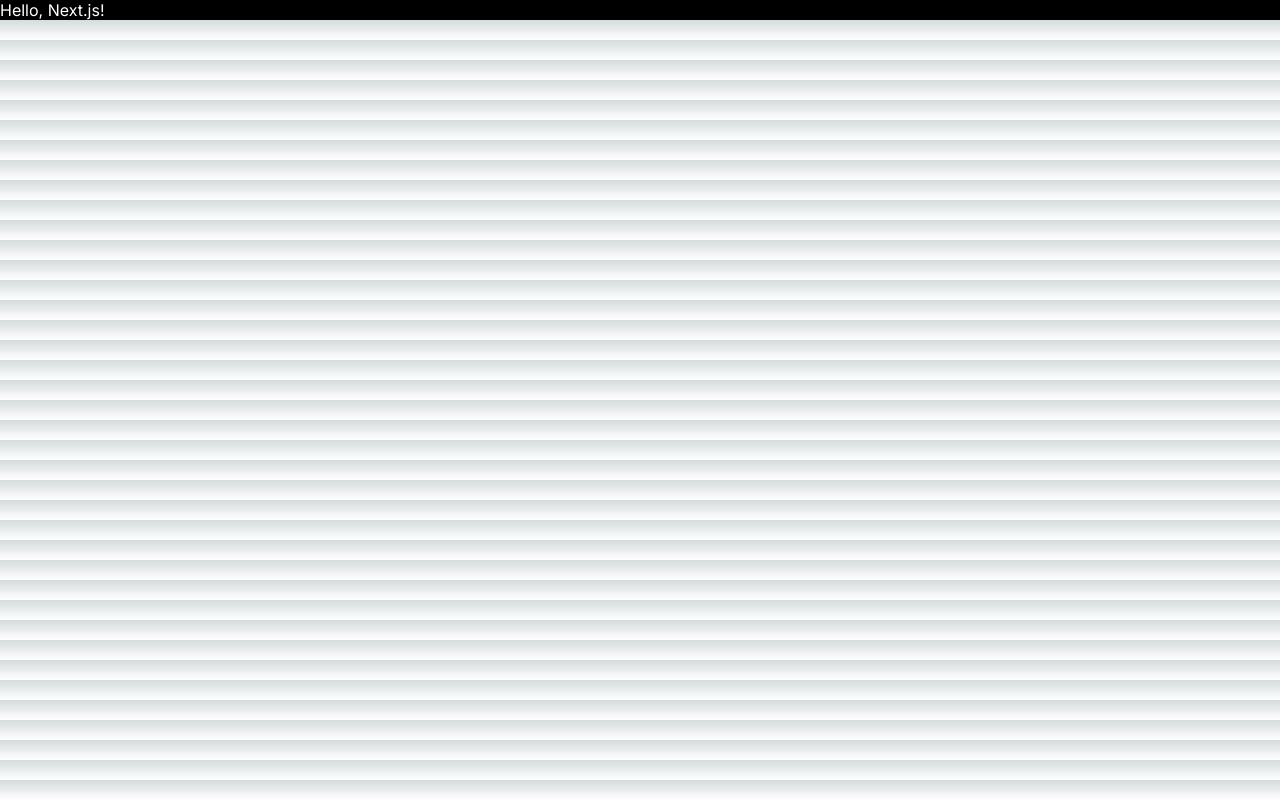
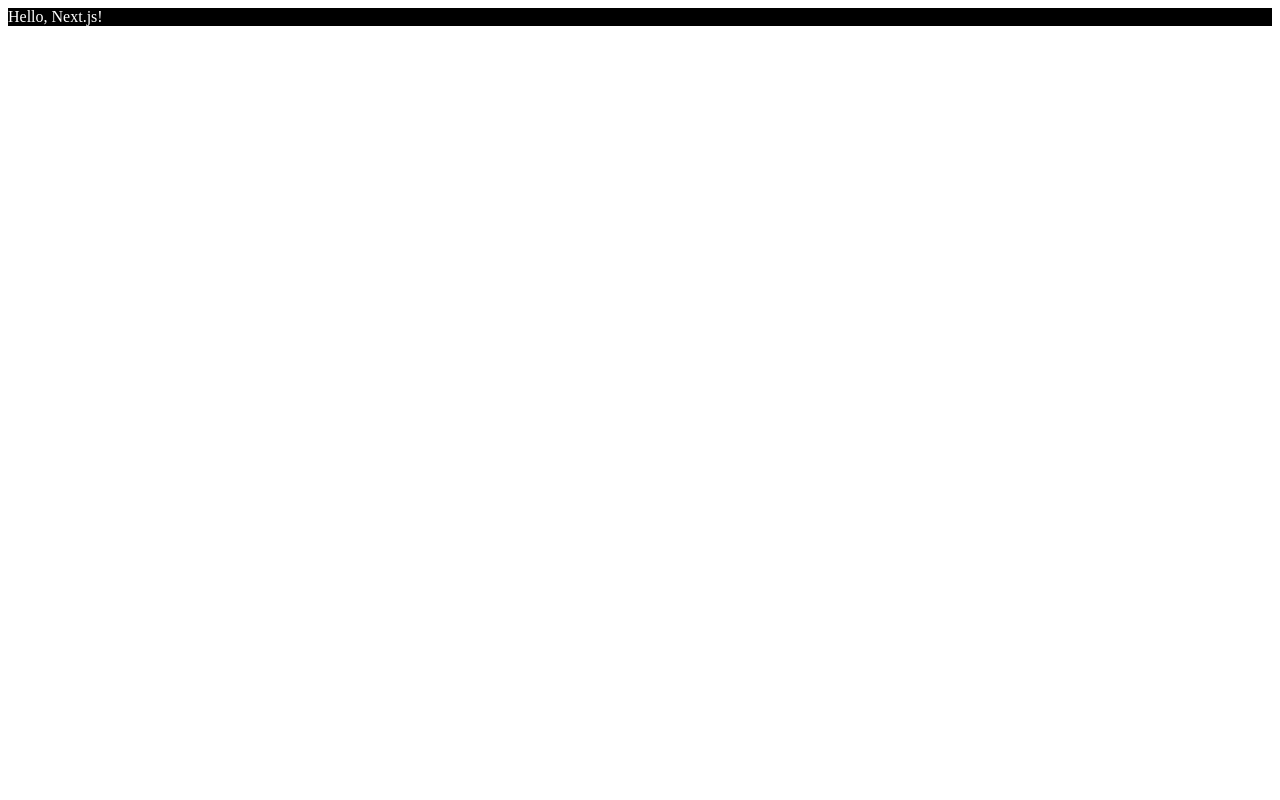
Before and after one commit to ua1it/setup-next-typescript, a Next.js app: page /a-page in a window 1280 px wide. Built offline with nearby package versions, Linux system fonts and the light colour scheme.

Commit message:
feat: styled-component 테스트

```diff
--- a/package.json
+++ b/package.json
@@ -18,6 +18,7 @@
     "next": "13.4.19",
     "react": "18.2.0",
     "react-dom": "18.2.0",
+    "styled-components": "^6.0.8",
     "typescript": "5.2.2"
   },
   "devDependencies": {
--- a/src/app/layout.tsx
+++ b/src/app/layout.tsx
@@ -1,13 +1,4 @@
-import './globals.css';
-import type { Metadata } from 'next';
-import { Inter } from 'next/font/google';
-
-const inter = Inter({ subsets: ['latin'] });
-
-export const metadata: Metadata = {
-  title: 'Create Next App',
-  description: 'Generated by create next app',
-};
+import StyledJsxRegistry from './registry.tsx';
 
 export default function RootLayout({
   children,
@@ -15,8 +6,10 @@
   children: React.ReactNode;
 }) {
   return (
-    <html lang="en">
-      <body className={inter.className}>{children}</body>
+    <html>
+      <body>
+        <StyledJsxRegistry>{children}</StyledJsxRegistry>
+      </body>
     </html>
   );
 }
--- /dev/null
+++ b/src/app/registry.tsx
@@ -0,0 +1,29 @@
+'use client';
+
+import React, { useState } from 'react';
+import { useServerInsertedHTML } from 'next/navigation';
+import { ServerStyleSheet, StyleSheetManager } from 'styled-components';
+
+export default function StyledComponentsRegistry({
+  children,
+}: {
+  children: React.ReactNode;
+}) {
+  // Only create stylesheet once with lazy initial state
+  // x-ref: https://reactjs.org/docs/hooks-reference.html#lazy-initial-state
+  const [styledComponentsStyleSheet] = useState(() => new ServerStyleSheet());
+
+  useServerInsertedHTML(() => {
+    const styles = styledComponentsStyleSheet.getStyleElement();
+    styledComponentsStyleSheet.instance.clearTag();
+    return <>{styles}</>;
+  });
+
+  if (typeof window !== 'undefined') return <>{children}</>;
+
+  return (
+    <StyleSheetManager sheet={styledComponentsStyleSheet.instance}>
+      {children}
+    </StyleSheetManager>
+  );
+}
```
Also changed, not shown: 2 other files (tests, documents, lock files or other folders).
